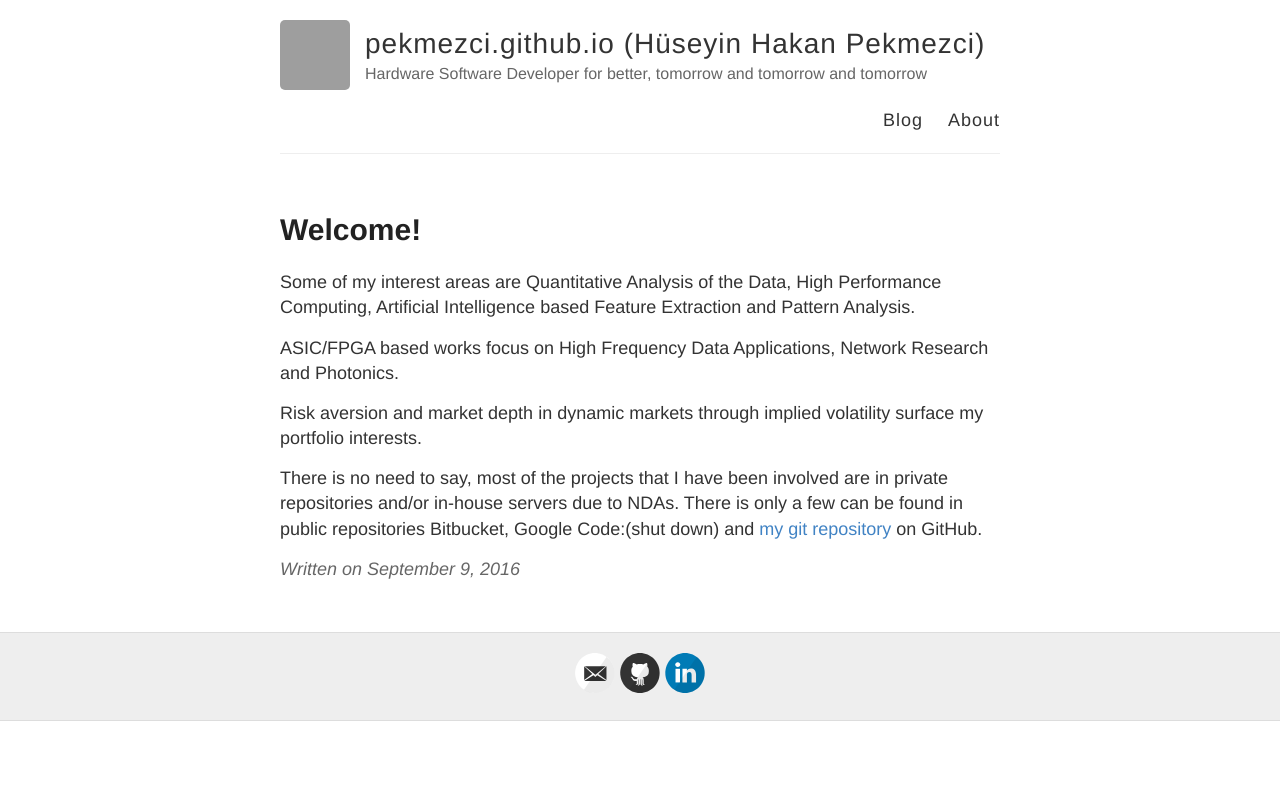
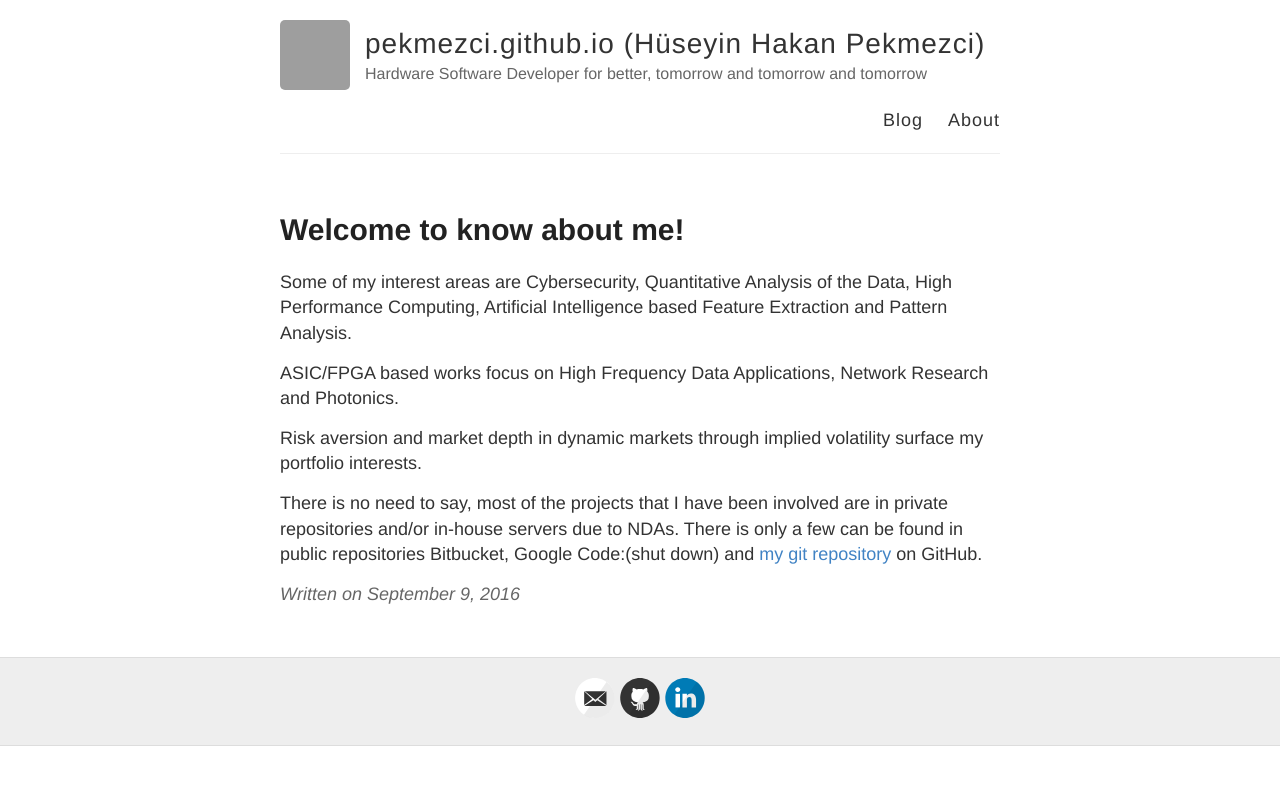
Before and after one commit to pekmezci/pekmezci.github.io, a Jekyll site: the page built from _posts/2016-9-9-Hello-World.md, in a window 1280 px wide. Shown: the top 785 px of the page. Built offline with Jekyll 4.4.1, drawn with Linux system fonts in a browser that asks for light colours; grey boxes are pictures that could not be loaded.

Commit message:
Update 2016-9-9-Hello-World.md

```diff
--- a/_posts/2016-9-9-Hello-World.md
+++ b/_posts/2016-9-9-Hello-World.md
@@ -1,8 +1,8 @@
 ---
 layout: post
-title: Welcome!
+title: Welcome to know about me!
 ---
-Some of my interest areas are Quantitative Analysis of the Data, High Performance Computing, Artificial Intelligence based Feature Extraction and Pattern Analysis.
+Some of my interest areas are Cybersecurity, Quantitative Analysis of the Data, High Performance Computing, Artificial Intelligence based Feature Extraction and Pattern Analysis.
 
 ASIC/FPGA based works focus on High Frequency Data Applications, Network Research and Photonics.
 
```
